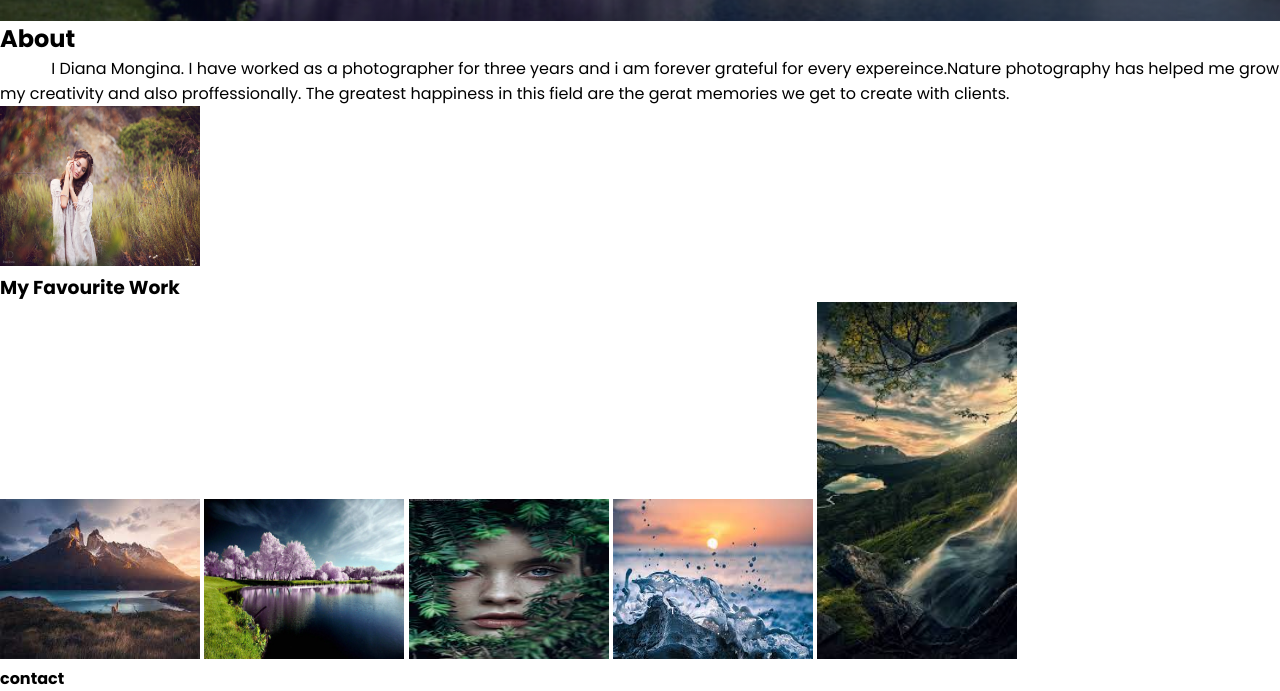
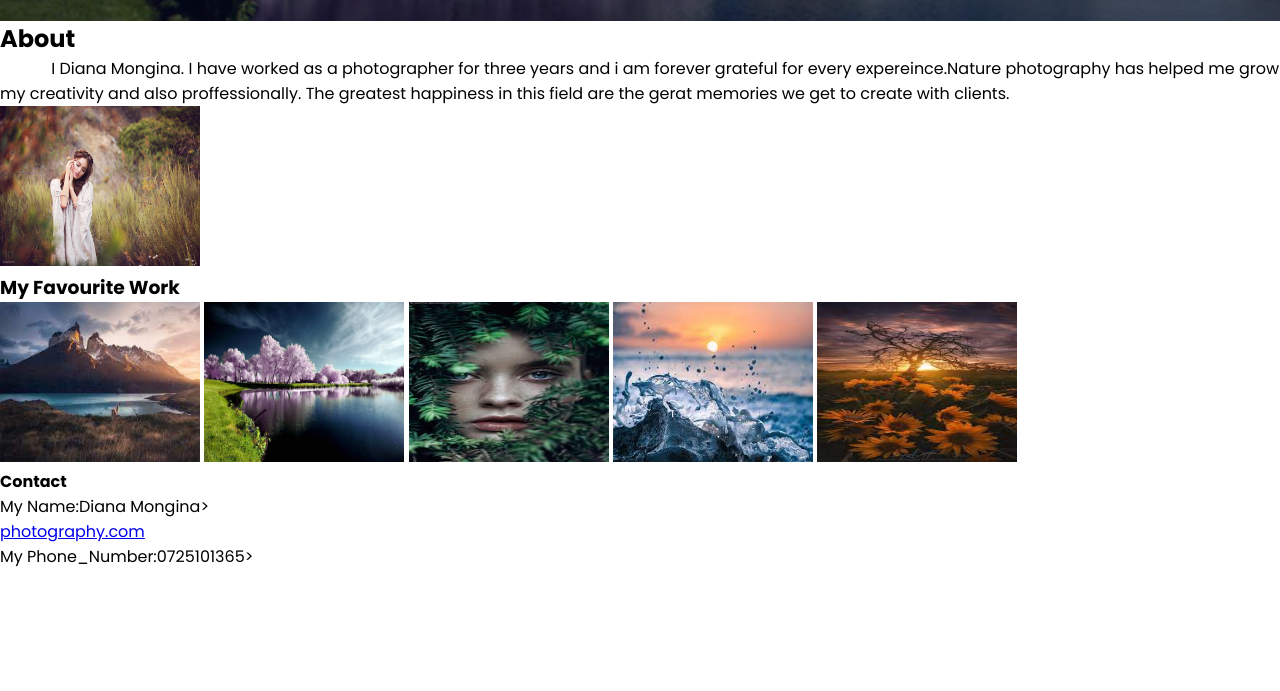
Before and after one commit to Nemwel-Boniface/Ideal-Photography-Website, a plain HTML site: page index.html in a window 1280 px wide. Shown: the part 197-888 px from the top of the page. After the commit the page ends 841 px from the top, so only its background shows below. Drawn offline with Linux system fonts and the light colour scheme.

Commit message:
changed commit

```diff
--- a/index.html
+++ b/index.html
@@ -29,21 +29,47 @@
 
         </div>
         </section>
-            <h2>About</h2>
+        <h2>About</h2>
+        <section class="About">
+
          <P style="text-indent: 4%">I Diana Mongina. I have worked as a photographer for three years and i am forever grateful for every expereince.Nature photography has helped me grow my creativity and also proffessionally. The greatest happiness in this field are the gerat memories we get to create with clients.</P>
+         <img src="images/photo1.jpg" height="160" width="200">
+        </section>
     </section>
-    <section class"sidebar">
-        <img src="images/photo1.jpg" height="160" width="200">
+    <section class="sidebar">
+
     </section>
     <h3>My Favourite Work</h3>
-    <section class="Fav work">
+    <section class="dee">
+
+
+    <section class="Fav-work">
         <img  src="images/download.jpg" height="160" width="200">
         <img  src="images/autumn-poolside.jpg" height="160" width="200">
         <img  src="images/images.jpg" height="160" width="200">
         <img src="images/photo3.jpg" height="160" width="200">
-        <img src="images/photo4.jpg" eight="160" width="200">
-        <h4>contact</h4>
+        <img src="images/photo2.jpg" height="160" width="200">
 
+     </section>
     </section>
+     <section>
+       <h4>Contact</h4>
+       <section class="contact">
+        <p>My Name:Diana Mongina> <br class="break"> <a href="deephotography.com">photography.com</a></p>
+        <p>My Phone_Number:0725101365></p>
+
+
+       </section>
+       <footer>
+        <ul class="social">
+            <li><a href="https://www.facebook.com/" target="_blank"><i class="fa fa-facebook"></i></a></li>
+            <li><a href= "https://mail.google.com//"target="_blank"><i class="fa fa-google"></i></a></li>
+            <li><a href= "https://www.youtube.com/" target="_blank"><i class="fa fa-youtube"></i></a></li>
+
+        </ul>
+    </footer>
+
+     </section>
+
     </body>
 </html>
```
